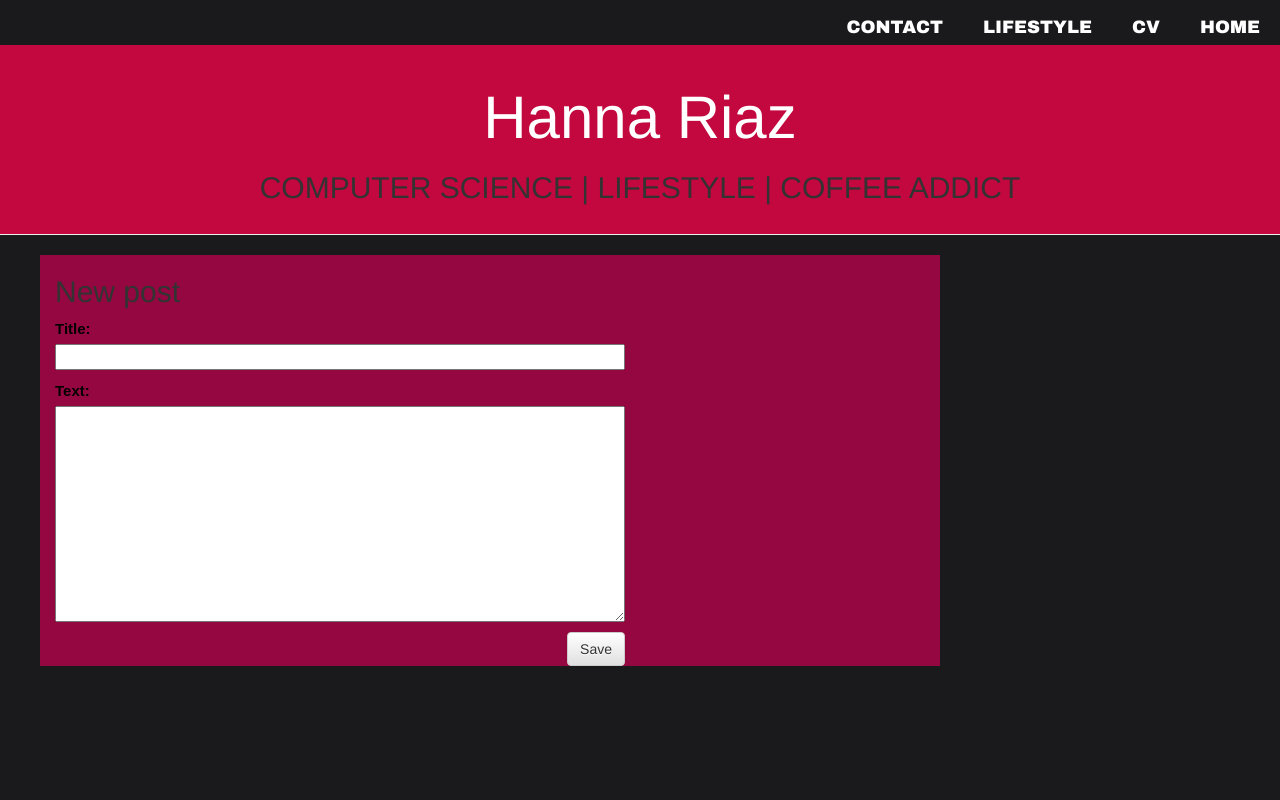
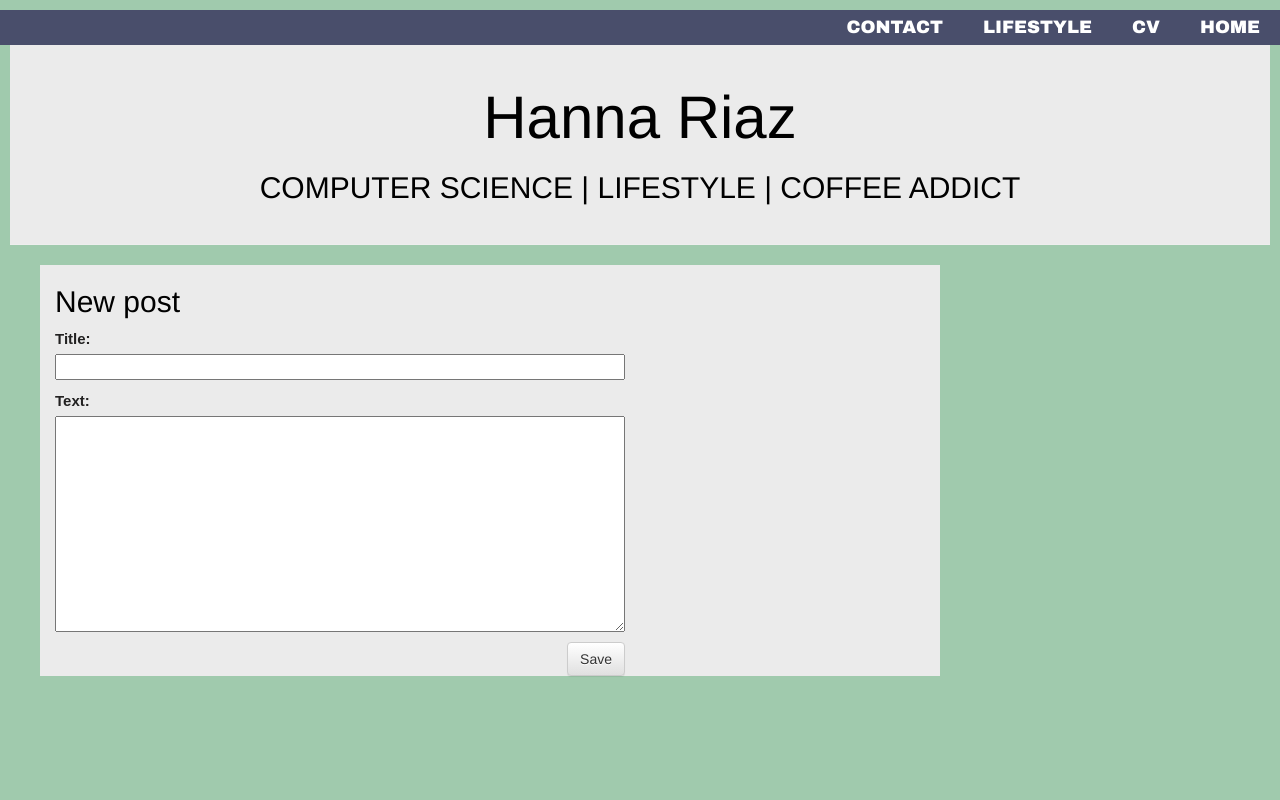
Before and after one commit to HannaRiaz/my-first-blog, a Django app: page /post/new/ in a window 1280 px wide. Run offline with Django 3.2, Linux system fonts and the light colour scheme; some libraries are stand-ins or nearby versions.

Commit message:
Changes to colour scheme

```diff
--- a/blog/static/css/blog.css
+++ b/blog/static/css/blog.css
@@ -1,15 +1,21 @@
 
 .page-header {
-    background-color: #c3073f;
+    background-color: #ebebeb;
     margin-top: 0px;
     padding: 20px 40px 20px 40px;
+    width: 98.5%;
+    height: 25%;
+    margin-bottom: 20px;
+    margin-right: auto;
+    margin-left: auto;
+
 }
 
 .base-color{
-    background-color: #1A1A1D;
+    background-color: hsl(138, 28%, 71%);
 }
 .page-header h1, .page-header h1 a, .page-header h1 a:visited, .page-header h1 a:active {
-    color: #ffffff;
+    color: #000000;
     font-size: 60px;
 }
 
@@ -19,18 +25,22 @@
 }
 
 .body-background {
-    background-color: #950740;
+    background-color: #ebebeb;
 }
 h1, h2, h3, h4 {
     font-family: 'Franklin Gothic Medium', 'Arial', 'Calibri';
 }
+h2 {
+    color: #000000
+}
+
 p {
     font-family: 'Franklin Gothic Book', 'Arial', 'Calibri';
-    color: #000000;
+    color: #222121;
     font-size: 15px;
 }
 .date {
-    color: #6a7f92;
+    color: #44535f;
     font-size: 18px;
     font-family: 'Dante', 'Lora';
 }
@@ -48,6 +58,7 @@ p {
 }
 .post {
     margin-bottom: 70px;
+    color: #ffffff;
 }
 .post h2 a, .post h2 a:visited {
     color: #000000;
--- a/blog/static/css/menu.css
+++ b/blog/static/css/menu.css
@@ -2,10 +2,10 @@
     margin: 0;
     padding: 0;
 }
-
 nav {
     width: 100%;
     height: 35px;
+    background-color: #494e6b;
 }
 
 ul {
```
